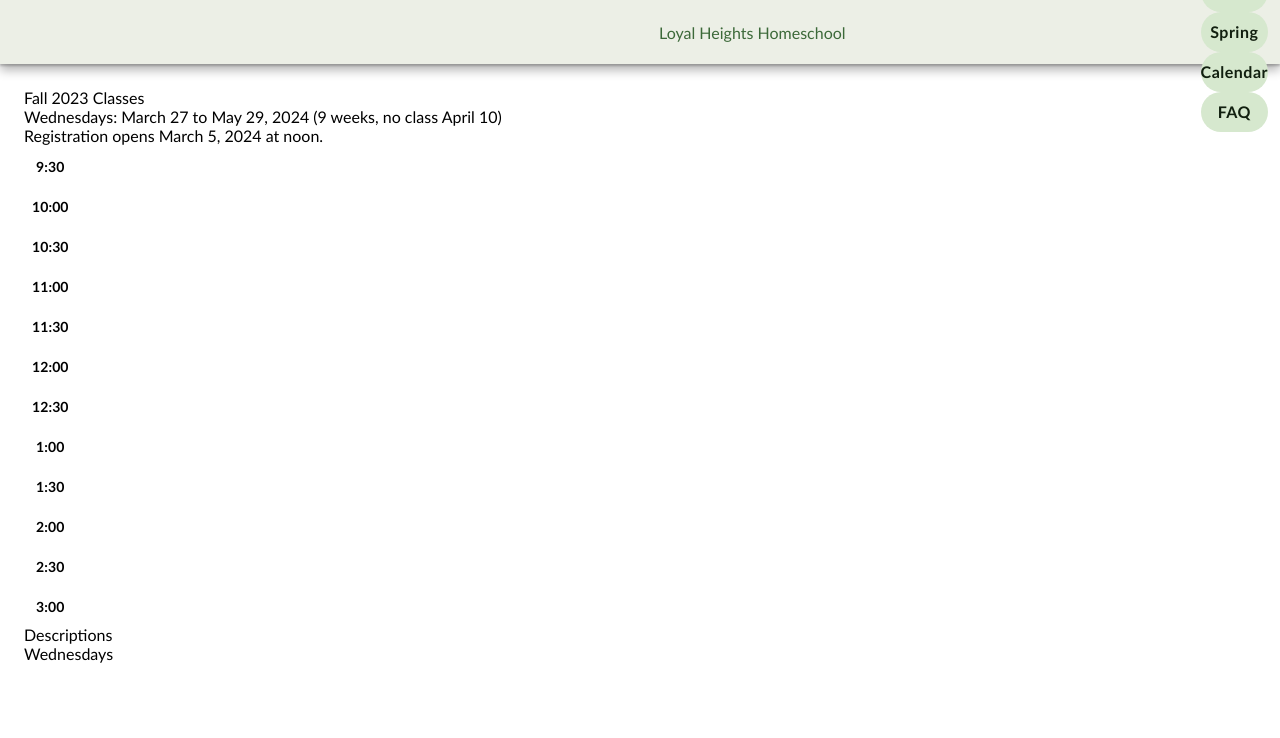
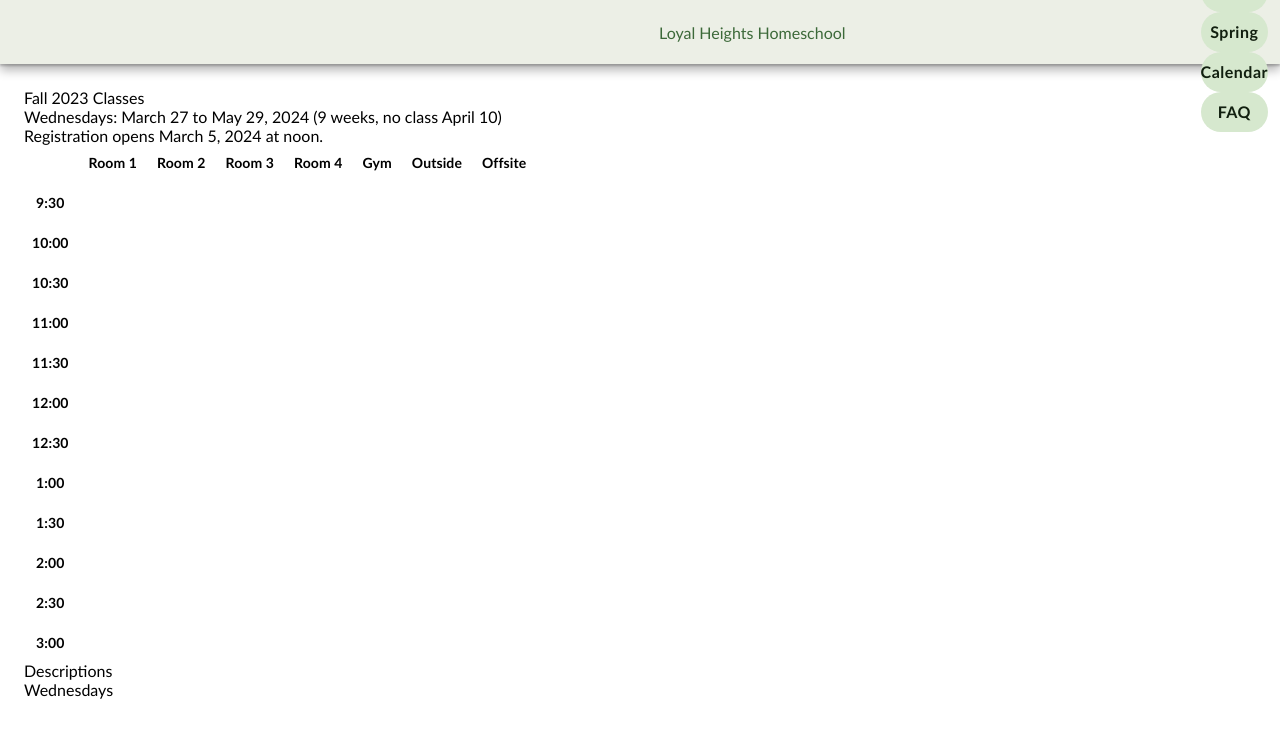
Before and after one commit to loyalheightshomeschool/loyalheightshomeschool.github.io, a Jekyll site: the page built from _quarters/2023-fall.html, in a window 1280 px wide. Shown: the top 738 px of the page. Built offline with Jekyll 4.4.1, drawn with Linux system fonts in a browser that asks for light colours.

Commit message:
Update schedule.html

```diff
--- a/_includes/schedule.html
+++ b/_includes/schedule.html
@@ -1,12 +1,21 @@
-<div class="col1 row2 label">9:30</div>
-<div class="col1 row3 label">10:00</div>
-<div class="col1 row4 label">10:30</div>
-<div class="col1 row5 label">11:00</div>
-<div class="col1 row6 label">11:30</div>
-<div class="col1 row7 label">12:00</div>
-<div class="col1 row8 label">12:30</div>
-<div class="col1 row9 label">1:00</div>
-<div class="col1 row10 label">1:30</div>
-<div class="col1 row11 label">2:00</div>
-<div class="col1 row12 label">2:30</div>
-<div class="col1 row13 label">3:00</div>
+<div class="col2 row1">Room 1</div>
+<div class="col3 row1">Room 2</div>
+<div class="col4 row1">Room 3</div>
+<div class="col5 row1">Room 4</div>
+<div class="col6 row1">Gym</div>
+<div class="col7 row1">Outside</div>
+<div class="col8 row1">Offsite</div>
+
+<div class="shim"></div>
+<div class="col1 row2">9:30</div>
+<div class="col1 row3">10:00</div>
+<div class="col1 row4">10:30</div>
+<div class="col1 row5">11:00</div>
+<div class="col1 row6">11:30</div>
+<div class="col1 row7">12:00</div>
+<div class="col1 row8">12:30</div>
+<div class="col1 row9">1:00</div>
+<div class="col1 row10">1:30</div>
+<div class="col1 row11">2:00</div>
+<div class="col1 row12">2:30</div>
+<div class="col1 row13">3:00</div>
```
